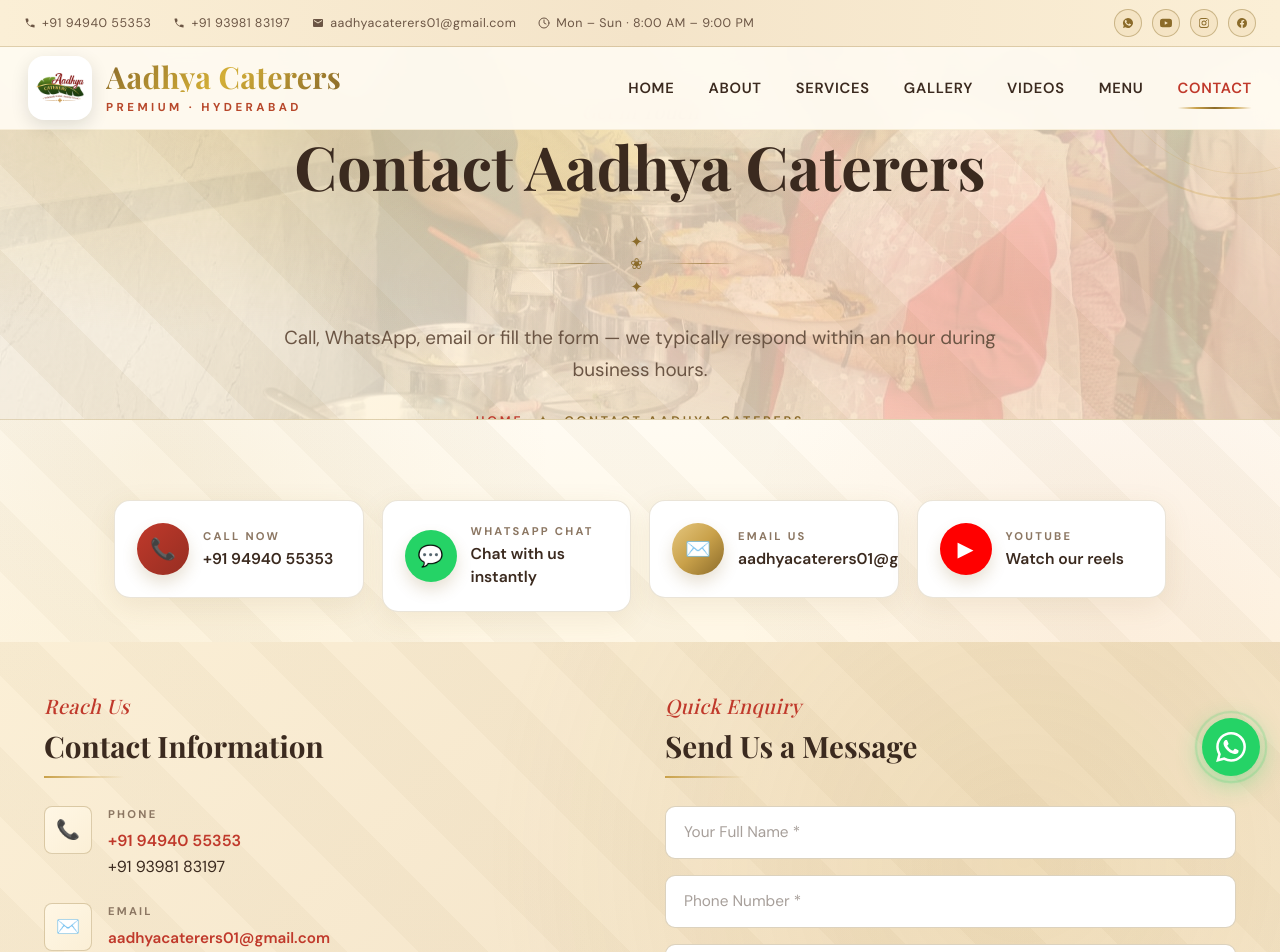
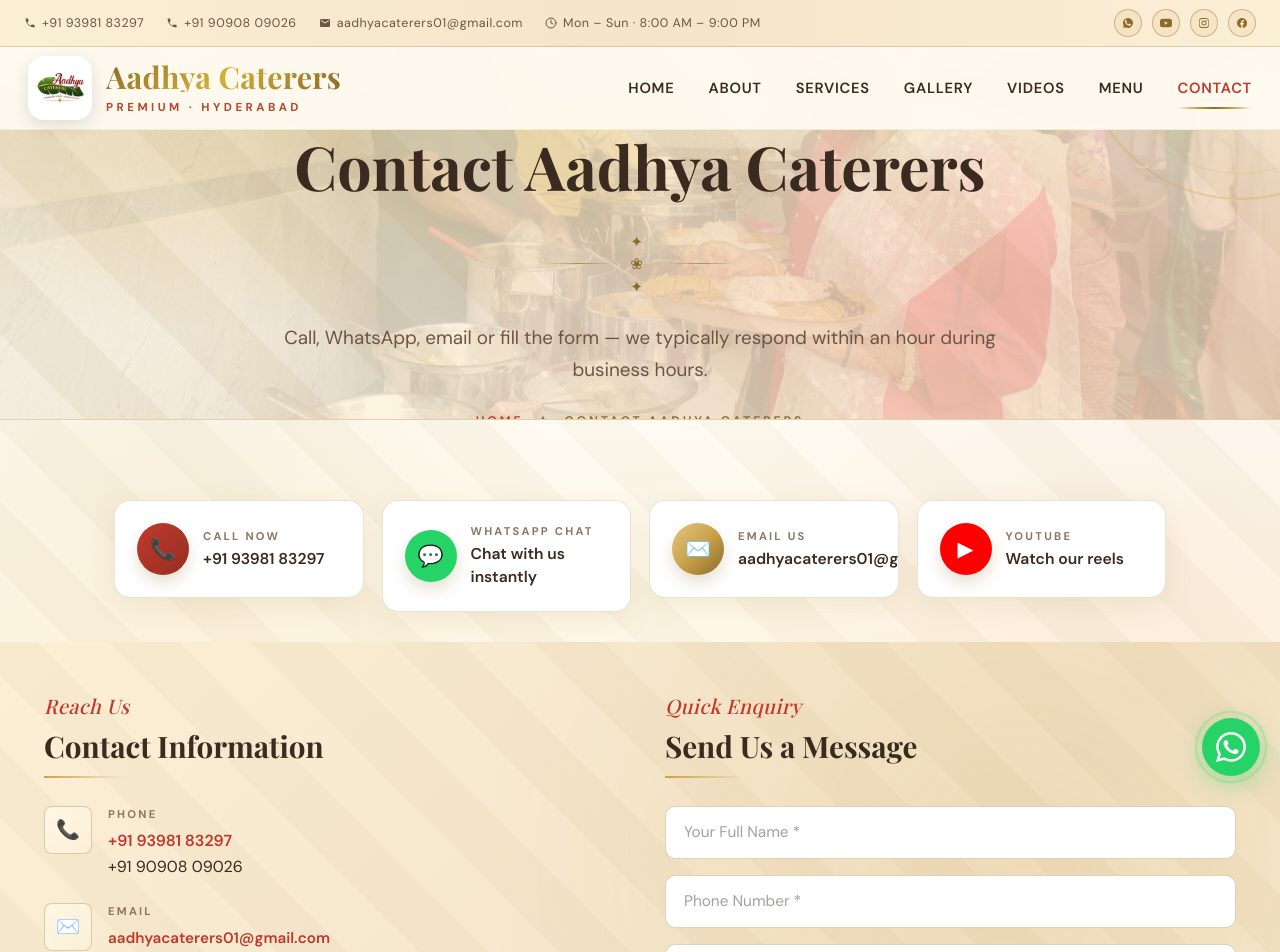
Before and after one commit to AadhyaCaterers/aadhya-caterers, a React (Create React App) app: page /contact in a window 1280 px wide. Shown: the top 952 px of the page. Built offline with nearby package versions, Linux system fonts and the light colour scheme; the HTML template or start-up script is replaced by a standard one; a web font is replaced by a local one.

Commit message:
Removed old contact number
Co-authored-by: Lokesh19-2005 <195323662+Lokesh19-2005@users.noreply.github.com>

```diff
--- a/public/index.html
+++ b/public/index.html
@@ -8,7 +8,7 @@
 
     <!-- Primary SEO -->
     <title>Aadhya Caterers | Premium Catering Services in Hyderabad</title>
-    <meta name="description" content="Aadhya Caterers - Premium Wedding & Event Catering Services in Hyderabad. Traditional Telugu meals, grand buffet setups, live counters & experienced staff. Call +91 94940 55353." />
+    <meta name="description" content="Aadhya Caterers - Premium Wedding & Event Catering Services in Hyderabad. Traditional Telugu meals, grand buffet setups, live counters & experienced staff. Call +91 93981 83297." />
     <meta name="keywords" content="catering Hyderabad, wedding catering, Telugu catering, buffet setup, corporate catering, Aadhya Caterers, Kukatpally catering, Uppal catering, event catering Hyderabad" />
     <meta name="robots" content="index, follow" />
     <link rel="canonical" href="https://aadhyacaterers.in/" />
@@ -47,7 +47,7 @@
       "name": "Aadhya Caterers",
       "description": "Premium catering services for weddings, corporate events, birthday celebrations and traditional Telugu meals in Hyderabad.",
       "url": "https://aadhyacaterers.in",
-      "telephone": "+91-94940-55353",
+      "telephone": "+91-93981-83297",
       "email": "aadhyacaterers01@gmail.com",
       "address": {
         "@type": "PostalAddress",
@@ -67,7 +67,7 @@
       "priceRange": "₹₹",
       "sameAs": [
         "https://youtube.com/@aadhyacaterers",
-        "https://wa.me/919494055353"
+        "https://wa.me/919398183297"
       ]
     }
     </script>
--- a/src/components/Footer.jsx
+++ b/src/components/Footer.jsx
@@ -341,7 +341,7 @@
                   fontSize: '0.92rem',
                 }}
               >
-                📞 +91 94940 55353
+                📞 +91 93981 83297
               </a>
 
               <a
@@ -354,7 +354,7 @@
                   fontSize: '0.92rem',
                 }}
               >
-                📞 +91 93981 83197
+                📞 +91 90908 09026
               </a>
 
               <a
--- a/src/components/TopBar.jsx
+++ b/src/components/TopBar.jsx
@@ -33,8 +33,8 @@
     <div className="top-bar">
       <div className="top-bar-inner">
         <div className="tb-info">
-          <a href={`tel:${PHONE_PRIMARY}`}><Phone /> +91 94940 55353</a>
-          <a href={`tel:${PHONE_SECONDARY}`}><Phone /> +91 93981 83197</a>
+          <a href={`tel:${PHONE_PRIMARY}`}><Phone /> +91 93981 83297</a>
+          <a href={`tel:${PHONE_SECONDARY}`}><Phone /> +91 90908 09026</a>
           <a href={`mailto:${EMAIL_PRIMARY}`}><Mail /> {EMAIL_PRIMARY}</a>
           <span style={{ display: 'inline-flex', alignItems: 'center', gap: 6, color: '#6B5544' }}>
             <Clock /> Mon – Sun · 8:00 AM – 9:00 PM
--- a/src/data/constants.js
+++ b/src/data/constants.js
@@ -16,7 +16,7 @@
 
 export const PHONE_PRIMARY = '9398183297';
 
-export const PHONE_SECONDARY = '9393823244';
+export const PHONE_SECONDARY = '9090809026';
 
 export const EMAIL_PRIMARY =
   'aadhyacaterers01@gmail.com';
--- a/src/pages/Contact.jsx
+++ b/src/pages/Contact.jsx
@@ -58,7 +58,7 @@
         <div style={{ maxWidth: 1100, margin: '0 auto', padding: '0 24px', position: 'relative', zIndex: 1 }}>
           <div style={{ display: 'grid', gridTemplateColumns: 'repeat(auto-fit, minmax(220px, 1fr))', gap: 18 }}>
             {[
-              { icon: '📞', label: 'Call Now',     val: '+91 94940 55353',         href: `tel:${PHONE_PRIMARY}`,    color: 'linear-gradient(135deg, #C0392B, #962E22)', textColor: '#FFFBF2' },
+              { icon: '📞', label: 'Call Now',     val: '+91 93981 83297',         href: `tel:${PHONE_PRIMARY}`,    color: 'linear-gradient(135deg, #C0392B, #962E22)', textColor: '#FFFBF2' },
               { icon: '💬', label: 'WhatsApp Chat', val: 'Chat with us instantly', href: WHATSAPP_URL,             color: '#25D366', textColor: '#FFF', external: true },
               { icon: '✉️', label: 'Email Us',     val: EMAIL_PRIMARY,             href: `mailto:${EMAIL_PRIMARY}`, color: 'linear-gradient(135deg, #E5C77F, #C9A14A, #8B6B2A)', textColor: '#3B2A1F' },
               { icon: '▶',  label: 'YouTube',      val: 'Watch our reels',         href: YOUTUBE_URL,              color: '#FF0000', textColor: '#FFF', external: true },
@@ -109,8 +109,8 @@
 
               {[
                 { icon: '📞', label: 'Phone', lines: [
-                  <a key="p1" href={`tel:${PHONE_PRIMARY}`}   style={{ color: '#C0392B', textDecoration: 'none', fontWeight: 600 }}>+91 94940 55353</a>,
-                  <a key="p2" href={`tel:${PHONE_SECONDARY}`} style={{ color: '#3B2A1F', textDecoration: 'none' }}>+91 93981 83197</a>,
+                  <a key="p1" href={`tel:${PHONE_PRIMARY}`}   style={{ color: '#C0392B', textDecoration: 'none', fontWeight: 600 }}>+91 93981 83297</a>,
+                  <a key="p2" href={`tel:${PHONE_SECONDARY}`} style={{ color: '#3B2A1F', textDecoration: 'none' }}>+91 90908 09026</a>,
                 ]},
                 { icon: '✉️', label: 'Email', lines: [
                   <a key="e" href={`mailto:${EMAIL_PRIMARY}`} style={{ color: '#C0392B', textDecoration: 'none', fontSize: '0.95rem', fontWeight: 600 }}>{EMAIL_PRIMARY}</a>,
@@ -197,7 +197,7 @@
               )}
               {status === 'error' && (
                 <div style={{ background: 'rgba(192,57,43,0.10)', border: '1.5px solid #C0392B', padding: '14px 22px', marginBottom: 24, fontFamily: '"DM Sans"', color: '#962E22', fontSize: '1rem', borderRadius: 8, fontWeight: 600 }}>
-                  ✗ Something went wrong. Please call us directly at +91 94940 55353.
+                  ✗ Something went wrong. Please call us directly at +91 93981 83297.
                 </div>
               )}
 
```
